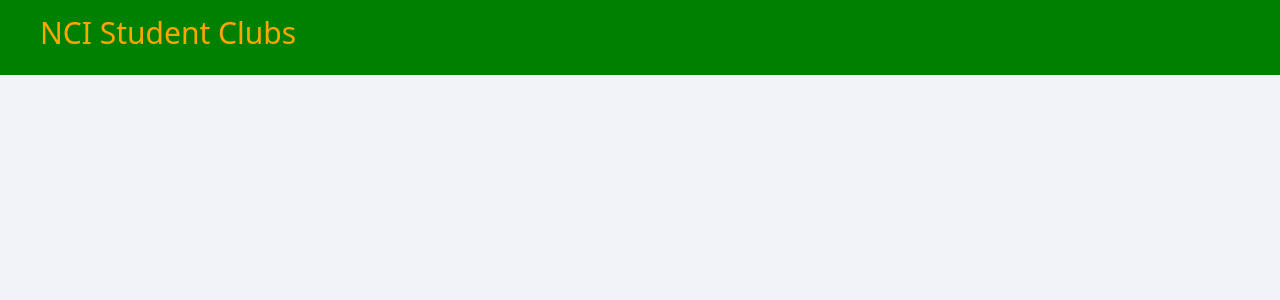
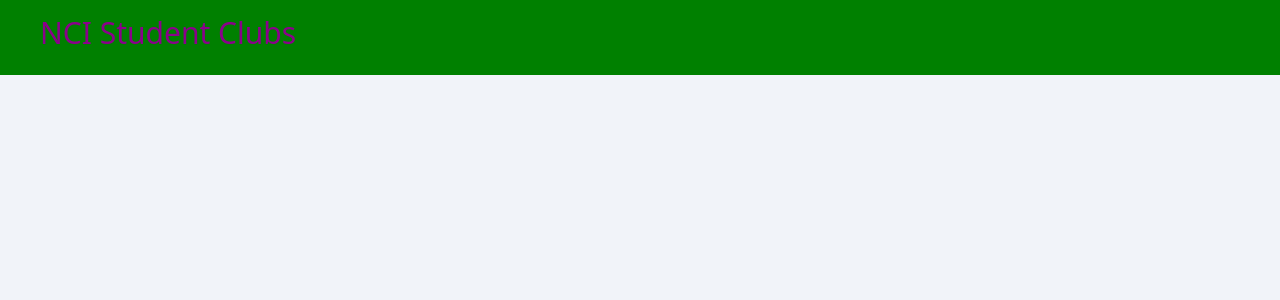
Before and after one commit to aabhinnav1999/DevOpsSec_project, a Django app: page /home/ in a window 1280 px wide; the page is wider, and only the part inside the window is pictured. Shown: the top 300 px of that part. Run offline with Django 5.2, Linux system fonts and the light colour scheme; the visitor is signed in with stand-in values (Sample User, id 1); data that the repository does not hold is empty.

Commit message:
changed color

```diff
--- a/static/styles/main.css
+++ b/static/styles/main.css
@@ -18,7 +18,7 @@
 #nci
 {
     font-size: 30px;
-    color: orange;
+    color:darkmagenta;
     float: left;
     text-decoration: none;
     position: relative;
```
